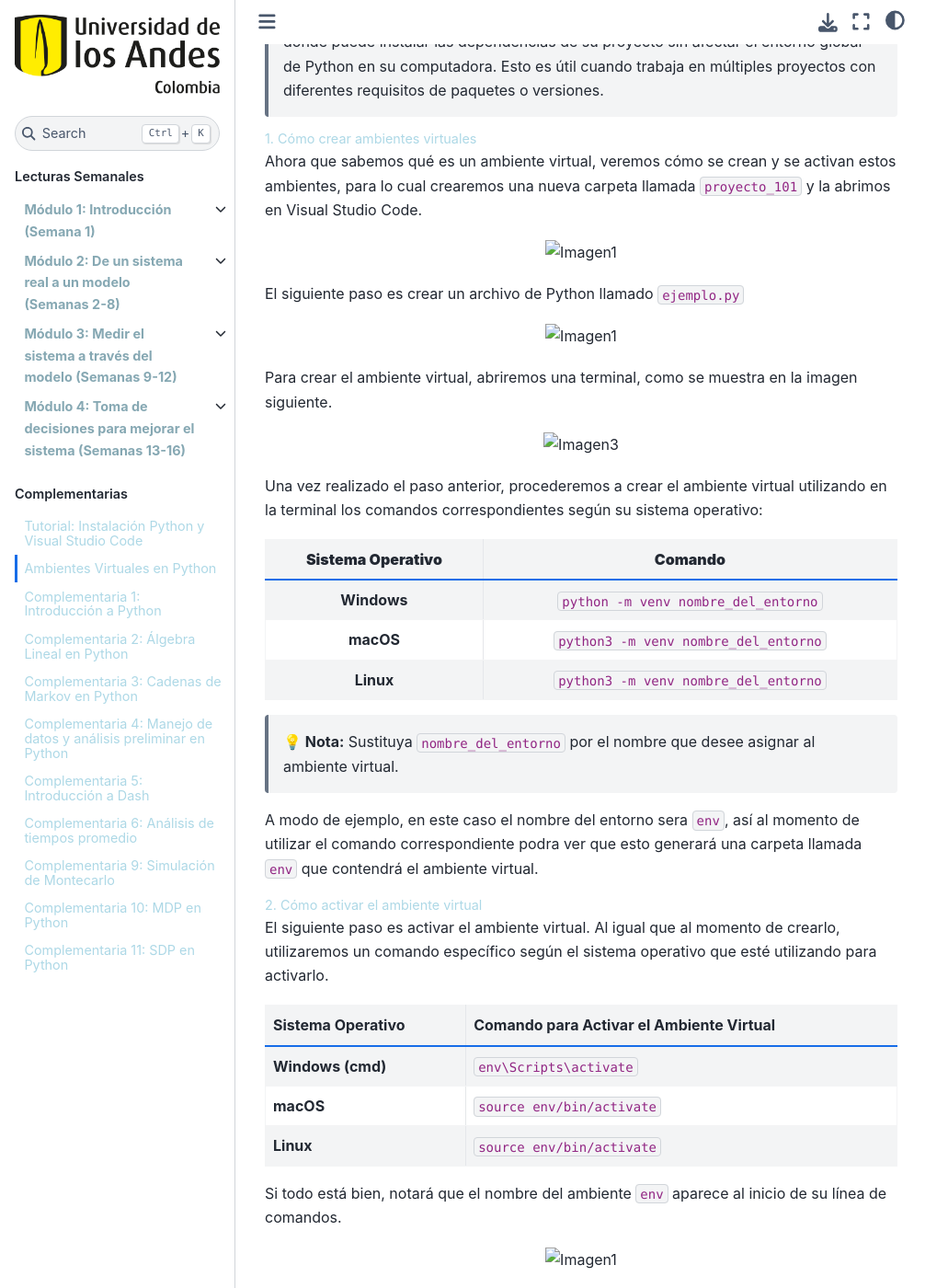
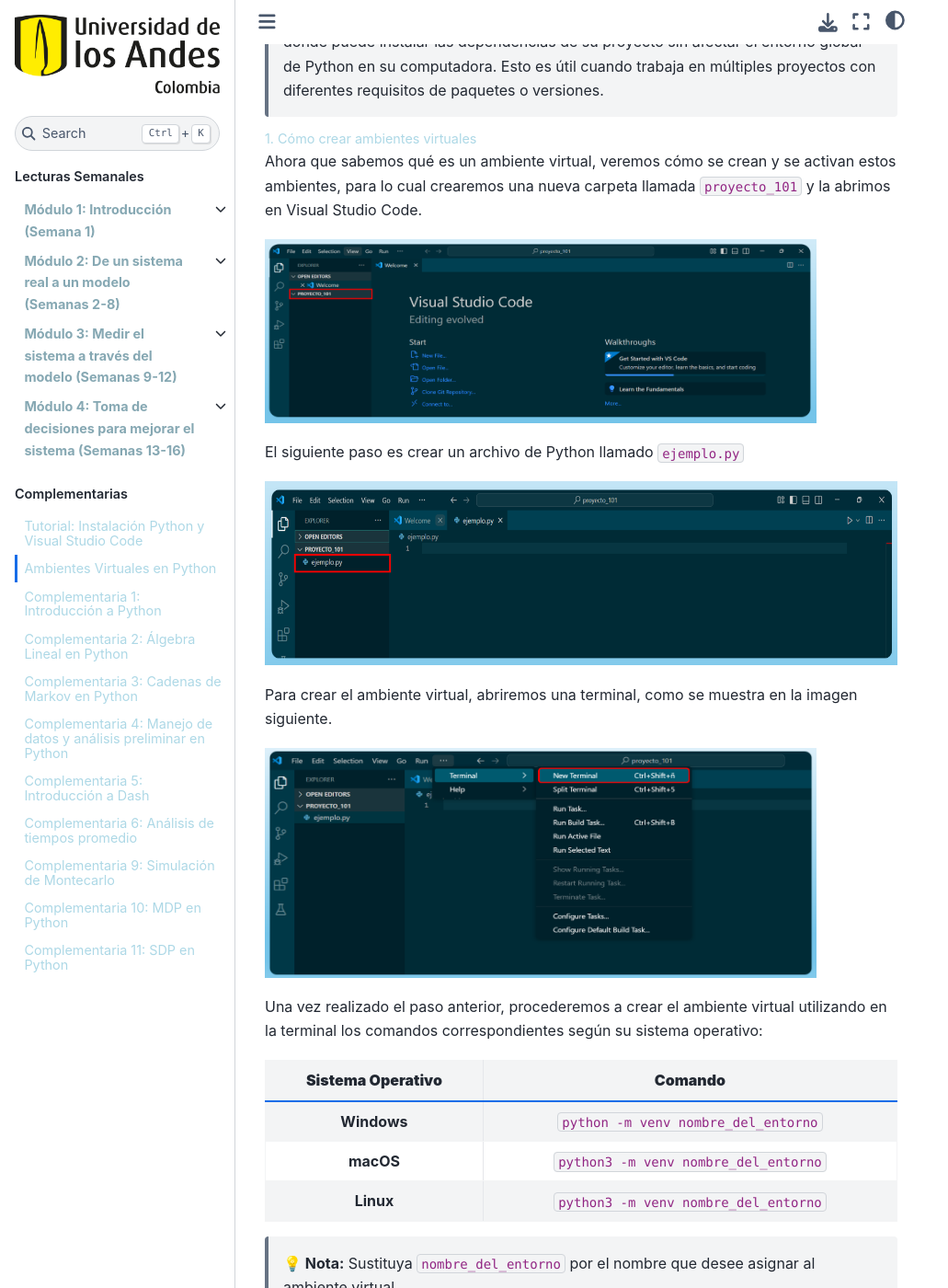
Before and after one commit to modelos-inst/LibroModProb, a Jupyter Book: the page built from content/complementarias/AmbientesVirtuales/Ambientes_virtuales.ipynb, in a window 1280 px wide and 1400 px high, scrolled down 693 px. Shown: the whole window at 92% size, without its empty margins (0-1031 px from the left). Built offline with Jupyter Book 1.0.4 settings and Sphinx 7.4.7 and the Sphinx Book theme 1.1.4, drawn with Linux system fonts in a browser that asks for light colours.

Commit message:
update on displaying images

```diff
--- a/_static/custom.css
+++ b/_static/custom.css
@@ -34,3 +34,33 @@
     width: 700px;
     height: 400px;
 }
+
+img[alt=fig7]{
+    width: 800px;
+    height: 200px;
+}
+
+img[alt=fig8]{
+    width: 600px;
+    height: 250px;
+}
+
+img[alt=fig9]{
+    width: 800px;
+    height: 250px;
+}
+
+img[alt=fig10]{
+    width: 700px;
+    height: 150px;
+}
+
+img[alt=fig11]{
+    width: 650px;
+    height: 200px;
+}
+
+img[alt=fig12]{
+    width: 700px;
+    height: 90px;
+}
```
Also changed, not shown: content/complementarias/AmbientesVirtuales/Ambientes_virtuales.ipynb.
